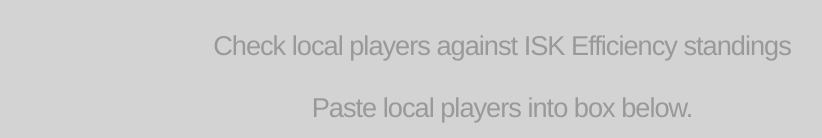
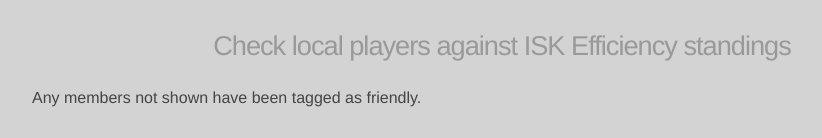
Before and after one commit to cyphirx/standings, a Flask app: template standings/templates/check.html in a window 1280 px wide. Shown: the part 53-191 px from the top of the page, without its empty margins (138-960 px from the left). Run offline with Flask 2, Linux system fonts and the light colour scheme; the template is opened without the code that fills it: values that come from a table or form of the project are taken from there, others are empty; parts of the project's set-up code (start-up, migrations or seed data) failed here and were passed over.

Commit message:
Add verbage for friendlies in system.

```diff
--- a/standings/templates/check.html
+++ b/standings/templates/check.html
@@ -10,6 +10,7 @@
         </table>
     {% endif %}
 
+    <p>Any members not shown have been tagged as friendly.</p>
 
 
 
```
